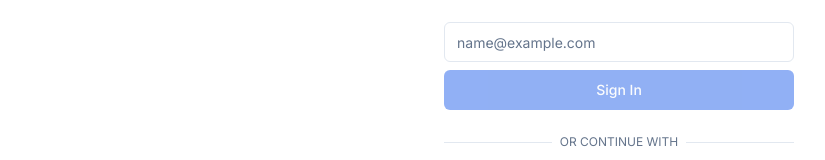
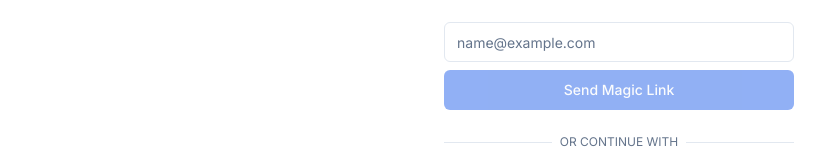
Before and after one commit to geiger01/nextupkit, a Next.js app: page /login in a window 1280 px wide. Shown: the part 268-428 px from the top of the page, without its empty margins (21-846 px from the left). Built offline with nearby package versions, Linux system fonts and the light colour scheme; no server answers.

Commit message:
change signin with email text

```diff
--- a/src/components/user-auth-form.tsx
+++ b/src/components/user-auth-form.tsx
@@ -70,7 +70,7 @@ export function UserAuthForm() {
                         {isLoading && (
                             <Loader2 className="mr-2 h-4 w-4 animate-spin" />
                         )}
-                        Sign In
+                        Send Magic Link
                     </Button>
                 </div>
                 {urlError &&
```
